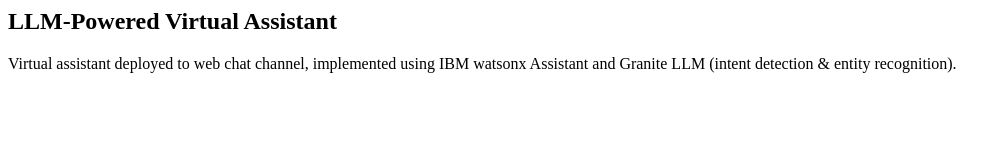
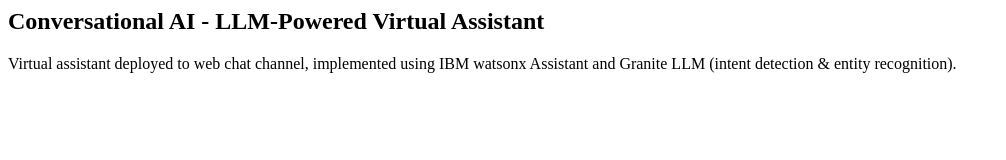
Before and after one commit to bstraehle/ai-ml-dl, a plain HTML site: page hugging-face/chatbot/index.html in a window 1280 px wide. Shown: the whole page, without its empty margins (0-1006 px from the left). Drawn offline with Linux system fonts and the light colour scheme.

Commit message:
Update index.html

```diff
--- a/hugging-face/chatbot/index.html
+++ b/hugging-face/chatbot/index.html
@@ -2,7 +2,7 @@
 <head>
 </head>
 <body>
-<h2>LLM-Powered Virtual Assistant</h2>
+<h2>Conversational AI - LLM-Powered Virtual Assistant</h2>
 <p>Virtual assistant deployed to web chat channel, implemented using IBM watsonx Assistant and Granite LLM (intent detection & entity recognition).</p>
 <script>
   window.watsonAssistantChatOptions = {
```
